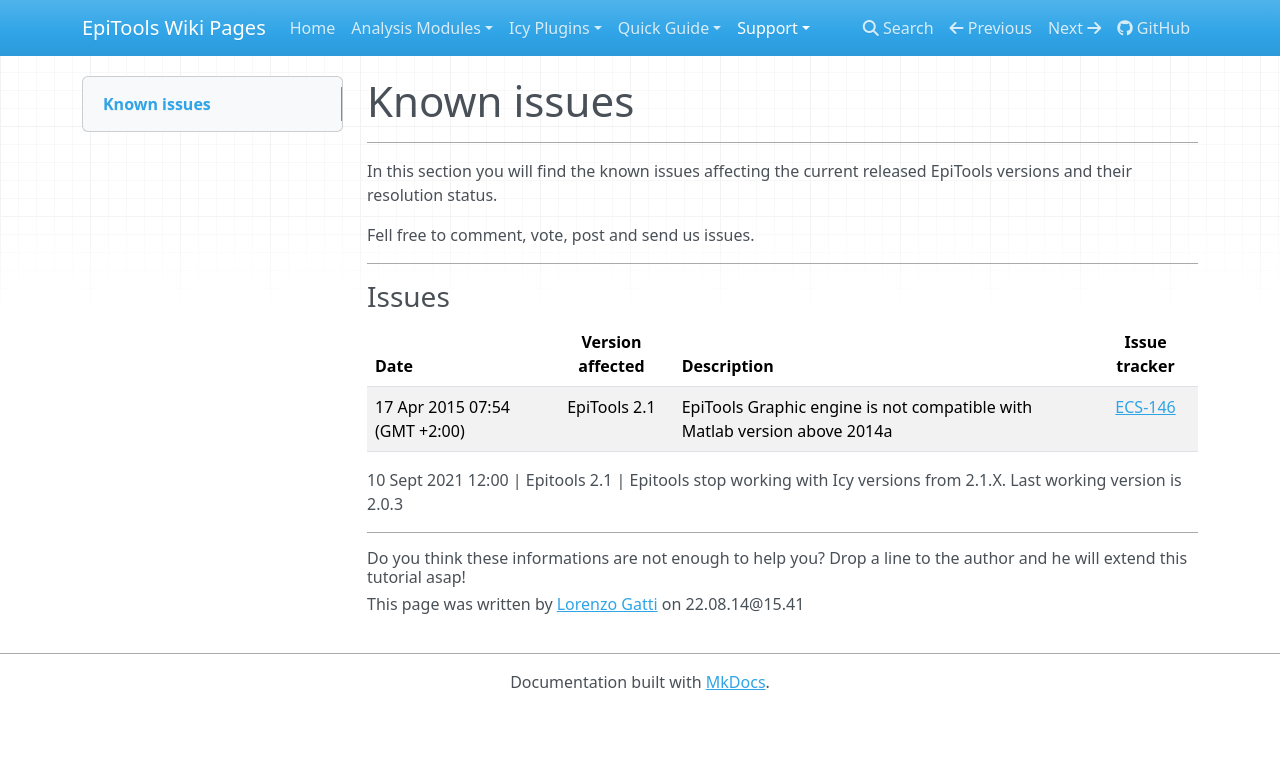
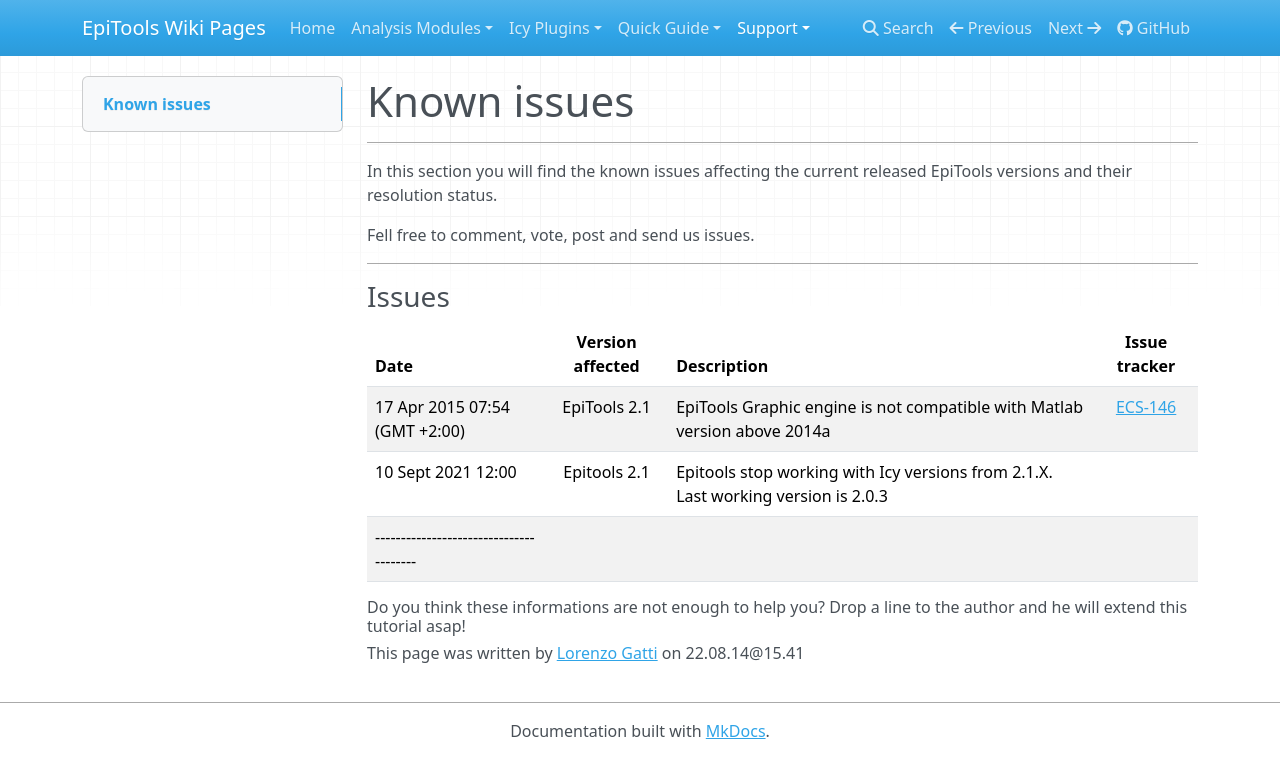
Before and after one commit to epitools/wiki, an MkDocs documentation site: the page built from source/Support/Known_Issues.md, in a window 1280 px wide. Shown: the top 778 px of the page. Built offline with MkDocs 1.6.1, drawn with Linux system fonts in a browser that asks for light colours; nearby versions of some CDN libraries.

```diff
--- a/source/Support/Known_Issues.md
+++ b/source/Support/Known_Issues.md
@@ -12,9 +12,7 @@ Fell free to comment, vote, post and send us issues.
 Date | Version affected | Description | Issue tracker
 :-------------------------|:-------------------------:|:-------------------------|:-------------------------:
 17 Apr 2015 07:54 (GMT +2:00) | EpiTools 2.1 | EpiTools Graphic engine is not compatible with Matlab version above 2014a | <a href="http://imls-bg-jira.uzh.ch:8080/browse/ECS-146">ECS-146</a>
-
-10 Sept 2021 12:00 | Epitools 2.1 | Epitools stop working with Icy versions from 2.1.X. Last working version is 2.0.3
-
+10 Sept 2021 12:00 | Epitools 2.1 | Epitools stop working with Icy versions from 2.1.X. Last working version is 2.0.3 |
 ---------------------------------------
 
 ######  Do you think these informations are not enough to help you? Drop a line to the author and he will extend this tutorial asap!
```
